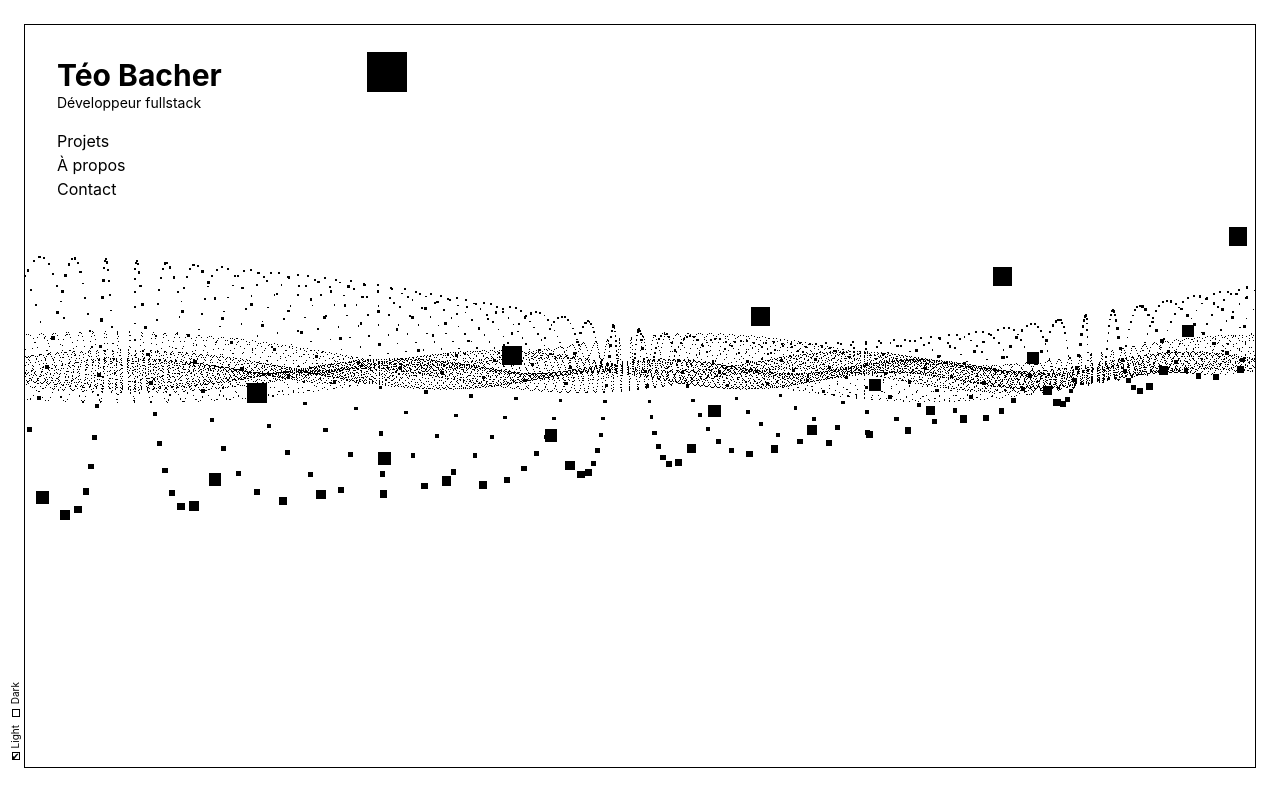
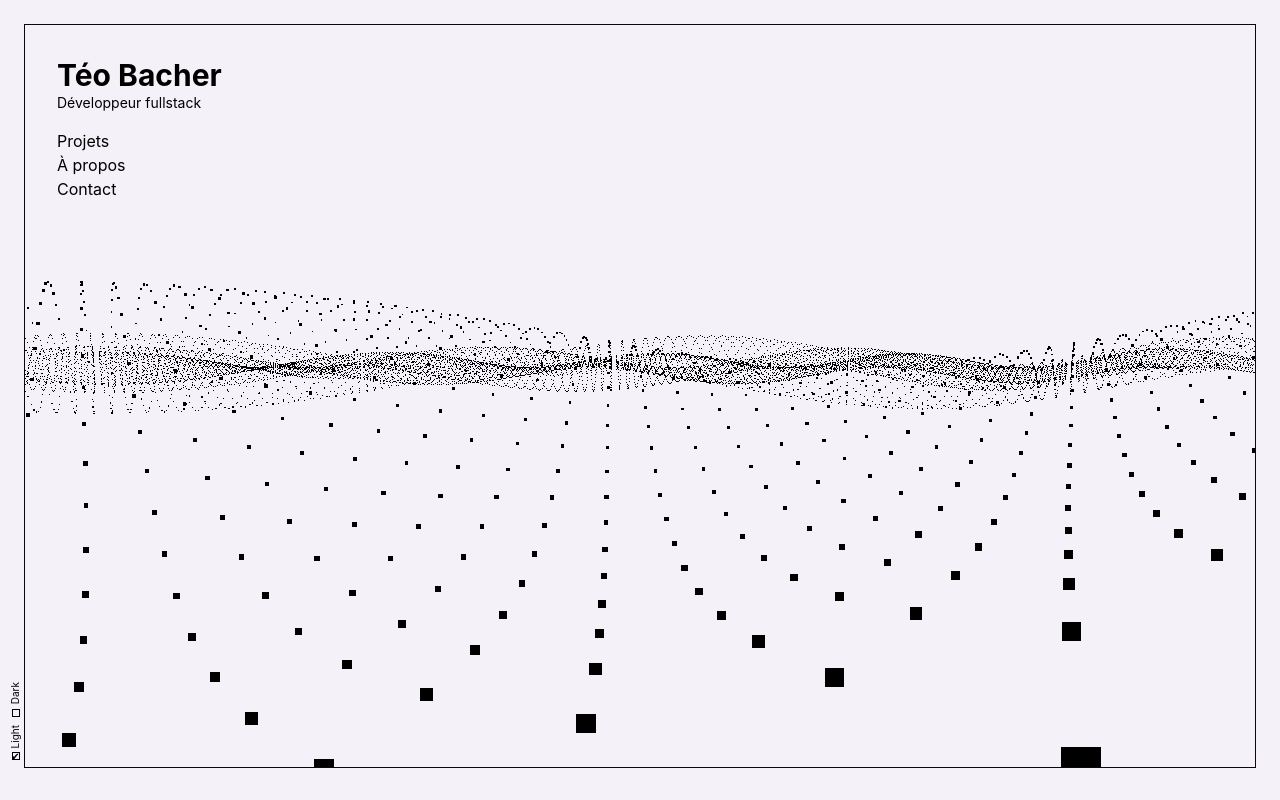
Before and after one commit to w0lwin/Portefolio, a React (Create React App) app in the folder portefolio/: page / in a window 1280 px wide. Built offline with nearby package versions, Linux system fonts and the light colour scheme.

Commit message:
feat(Controller) fondue

```diff
--- a/portefolio/package.json
+++ b/portefolio/package.json
@@ -38,6 +38,7 @@
     ]
   },
   "devDependencies": {
+    "@babel/plugin-proposal-private-property-in-object": "^7.21.11",
     "tailwindcss": "^3.4.0"
   }
 }
--- a/portefolio/src/App.css
+++ b/portefolio/src/App.css
@@ -6,7 +6,7 @@
 
 body {
   overflow: hidden;
-  transition: background-color 1000ms;
+  transition: background-color 200ms;
 
 }
 
@@ -17,7 +17,7 @@
 .border {
   position: relative;
   margin: 3vh;
-  border: 1px solid white;
+  border: 1px solid #f4f1f8;
   height: 93vh;
   overflow: hidden;
 }
@@ -25,7 +25,7 @@
 .dark-border {
   position: relative;
   margin: 3vh;
-  border: 1px solid black;
+  border: 1px solid #0E0409;
   height: 93vh;
   overflow: hidden;
 }
@@ -103,11 +103,11 @@
 
 
 body.dark-mode {
-  background-color: #000; /* ou la couleur que vous voulez pour le mode sombre */
-  color: #fff; /* pour le texte en mode sombre */
+  background-color: #0E0409; /* ou la couleur que vous voulez pour le mode sombre */
+  color: #f4f1f8; /* pour le texte en mode sombre */
 }
 
 body.light-mode {
-  background-color: #fff; /* ou la couleur que vous voulez pour le mode clair */
-  color: #000; /* pour le texte en mode clair */
+  background-color: #f4f1f8; /* ou la couleur que vous voulez pour le mode clair */
+  color: #0E0409; /* pour le texte en mode clair */
 }
--- a/portefolio/src/App.js
+++ b/portefolio/src/App.js
@@ -2,23 +2,55 @@
 import { BrowserRouter as Router, Route, Routes } from 'react-router-dom';
 import './App.css';
 import Home from './Components/Home';
+import Loading from './Components/Loading';
 
 function App() {
   const [darkMode, setDarkMode] = useState(false);
+  const [isLoading, setIsLoading] = useState(true);
+  const [loadingOpacity, setLoadingOpacity] = useState(1);
+
+  useEffect(() => {
+    // Commencer la transition d'opacité pour diminuer
+    const fadeOutTimer = setTimeout(() => {
+      setLoadingOpacity(0);
+    }, 4000);
+
+    // Commencer la transition d'opacité pour augmenter
+    const fadeInTimer = setTimeout(() => {
+      setLoadingOpacity(1);
+    }, 7000);
+
+    // Enlever le loading après la fin de la transition
+    const loadingTimer = setTimeout(() => {
+      setIsLoading(false);
+    }, 7000);
+
+    return () => {
+      clearTimeout(fadeOutTimer);
+      clearTimeout(fadeInTimer);
+      clearTimeout(loadingTimer);
+    };
+  }, []);
+
   useEffect(() => {
     document.body.className = darkMode ? 'dark-mode' : 'light-mode';
   }, [darkMode]);
 
   return (
     <Router>
-      <div className={`transition-all duration-1000 ${darkMode ? 'bg-dark text-dark-light' : 'bg-dark-light text-dark'}`}>
+      <div style={{ opacity: loadingOpacity, transition: 'opacity 1s ease' }}
+           className={`App transition-all duration-1000 ${darkMode ? 'bg-dark text-dark-light' : 'bg-dark-light text-dark'}`}>
+        {isLoading ? (
+          <Loading />
+        ) : (
+          <>
             <div className="checkbox-container">
               <label className="checkbox-label" style={{ color: darkMode ? 'white' : 'black' }}>
                 <div className="checkbox-text">Dark</div>
                 <input
                   type="checkbox"
                   checked={darkMode}
-      onChange={() => setDarkMode(true)}
+                  onChange={() => setDarkMode(!darkMode)}
                 />
                 <div className="fake-checkbox"></div>
               </label>
@@ -27,20 +59,16 @@
                 <input
                   type="checkbox"
                   checked={!darkMode}
-      onChange={() => setDarkMode(false)}
+                  onChange={() => setDarkMode(!darkMode)}
                 />
                 <div className="fake-checkbox"></div>
               </label>
             </div>
-
-
-
-
-
-
             <Routes>
               <Route path="/" element={<Home darkMode={darkMode} />} />
             </Routes>
+          </>
+        )}
       </div>
     </Router>
   );
--- a/portefolio/src/Components/Home.jsx
+++ b/portefolio/src/Components/Home.jsx
@@ -7,10 +7,19 @@
   const [isLoading, setIsLoading] = useState(true);
 
   useEffect(() => {
-    setTimeout(() => {
+    console.log('Début du délai de chargement');
+
+    const timer = setTimeout(() => {
+      console.log('Fin du délai de chargement, mise à jour de isLoading');
       setIsLoading(false);
-    }, 5000);
+    }, 50);
+
+    return () => {
+      clearTimeout(timer);
+      console.log('Nettoyage du délai de chargement');
+    };
   }, []);
+
 
   if (isLoading) {
     return <Loading />;
--- a/portefolio/src/Components/Loading.jsx
+++ b/portefolio/src/Components/Loading.jsx
@@ -8,6 +8,7 @@
       height: '100vh',
       justifyContent: 'center',
       alignItems: 'center',
+
     }}>
       Teo Bacher Portefolio
     </div>
--- a/portefolio/tailwind.config.js
+++ b/portefolio/tailwind.config.js
@@ -7,8 +7,8 @@
   theme: {
     extend: {
       colors: {
-        'dark': '#000000',
-        'dark-light': '#ffffff',
+        'dark': '#0E0409',
+        'dark-light': '#f4f1f8',
       },
     },
   },
```
Also changed, not shown: 1 other file (tests, documents, lock files or other folders). Lines whose indentation alone changed are shown as unchanged.
